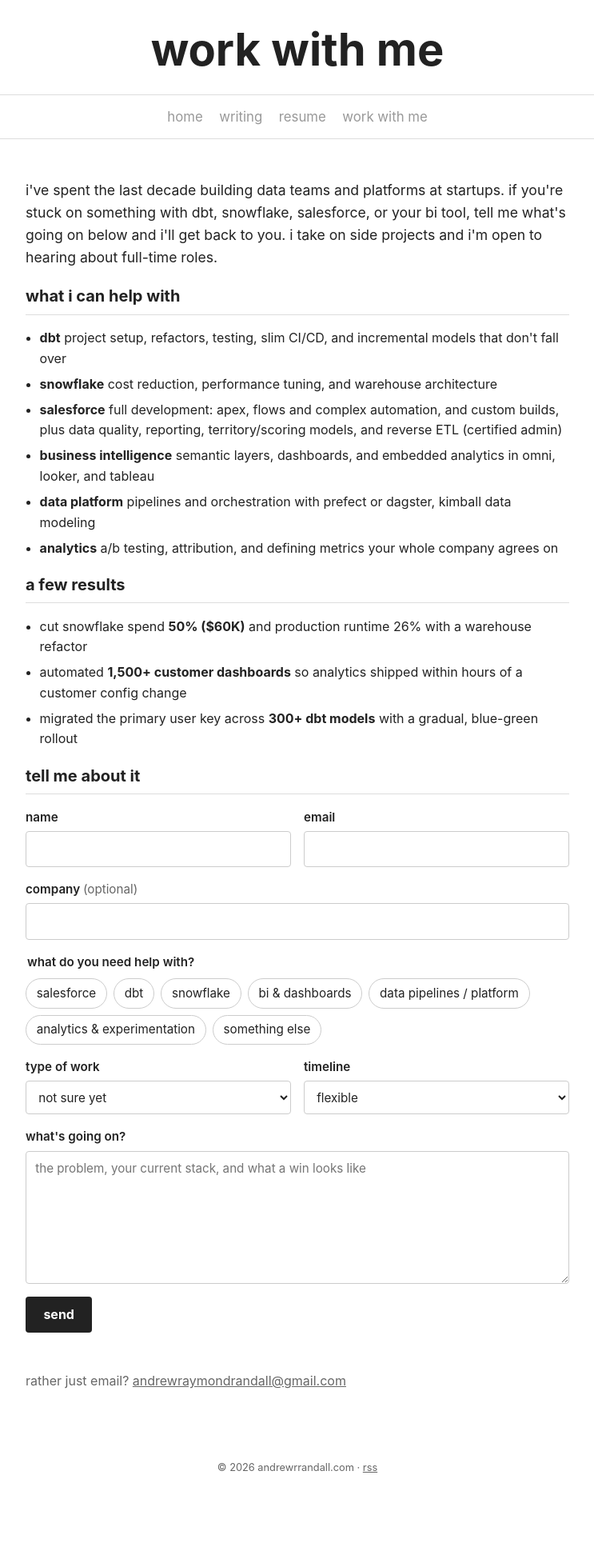
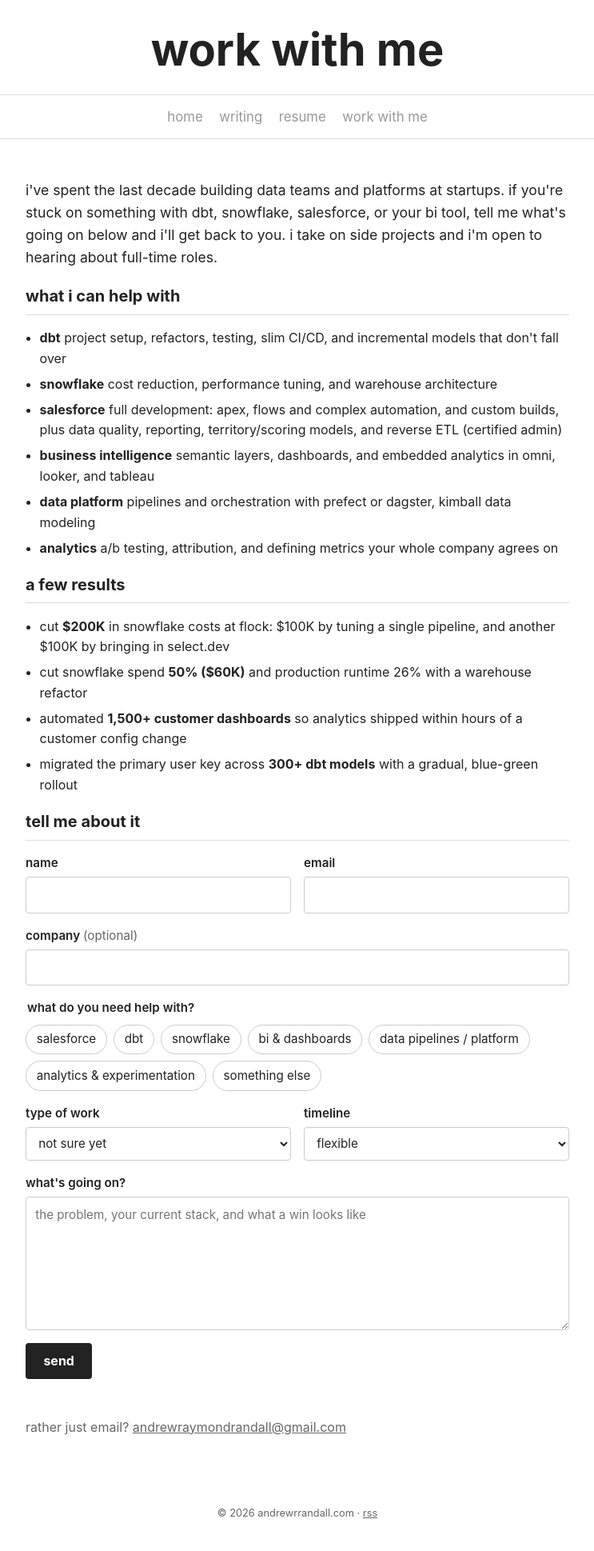
Before and after one commit to andrewrrandall/www.andrewrrandall.com, a Jekyll site: the page built from work-with-me.html, in a window 1280 px wide. Shown: the whole page at 80% size, without its empty margins (268-1011 px from the left). Built offline with Jekyll 4.4.1, drawn with Linux system fonts in a browser that asks for light colours; before the commit the page ends 1882 px from its top, so only the background shows below that.

Commit message:
Add Flock Snowflake savings to results
Co-authored-by: Copilot <223556219+Copilot@users.noreply.github.com>

```diff
--- a/work-with-me.html
+++ b/work-with-me.html
@@ -24,6 +24,7 @@ description: "Hire Andrew Randall for help with dbt, Snowflake, Salesforce, BI,
 
     <h2 class="section-title">a few results</h2>
     <ul class="work-results">
+        <li>cut <strong>$200K</strong> in snowflake costs at flock: $100K by tuning a single pipeline, and another $100K by bringing in select.dev</li>
         <li>cut snowflake spend <strong>50% ($60K)</strong> and production runtime 26% with a warehouse refactor</li>
         <li>automated <strong>1,500+ customer dashboards</strong> so analytics shipped within hours of a customer config change</li>
         <li>migrated the primary user key across <strong>300+ dbt models</strong> with a gradual, blue-green rollout</li>
```
